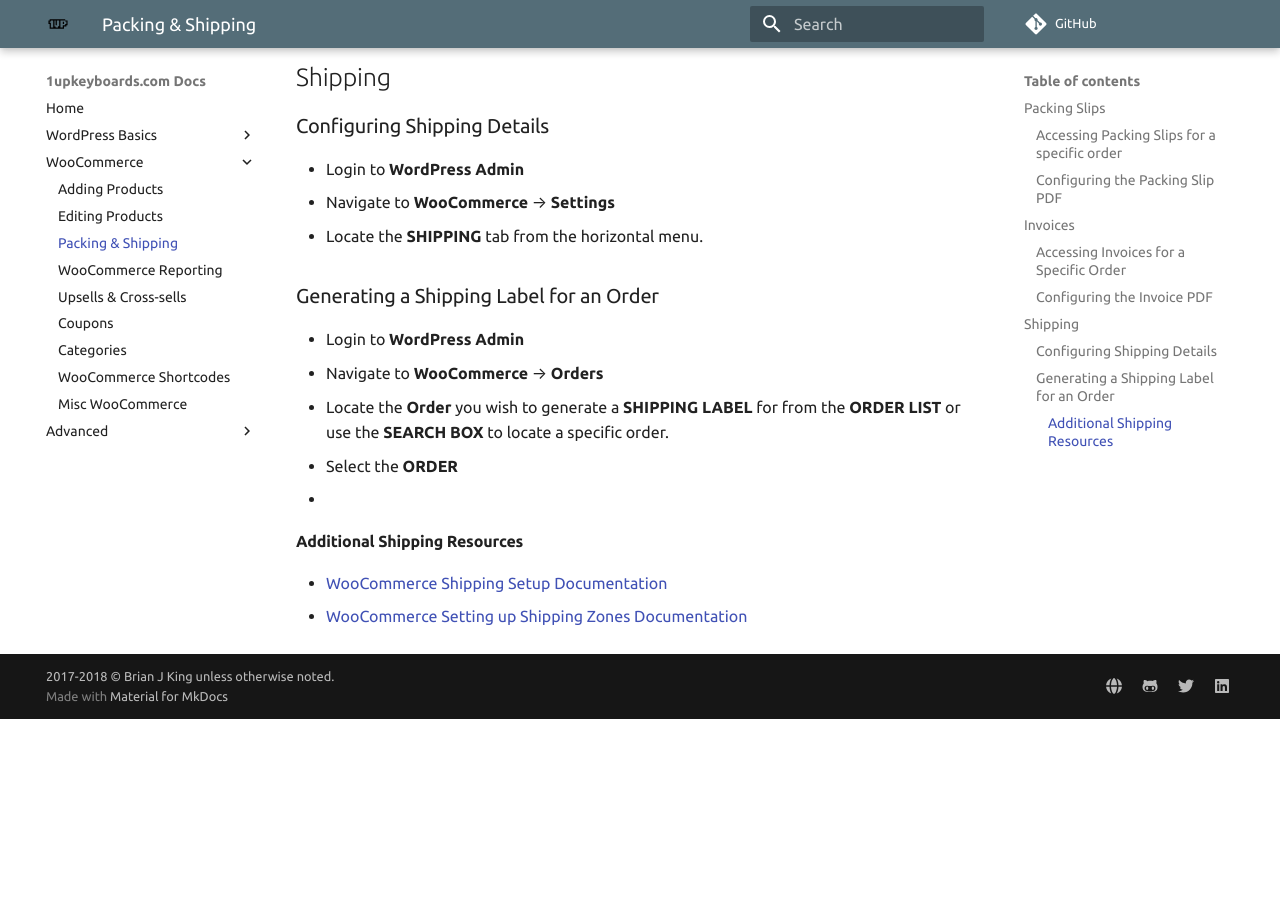
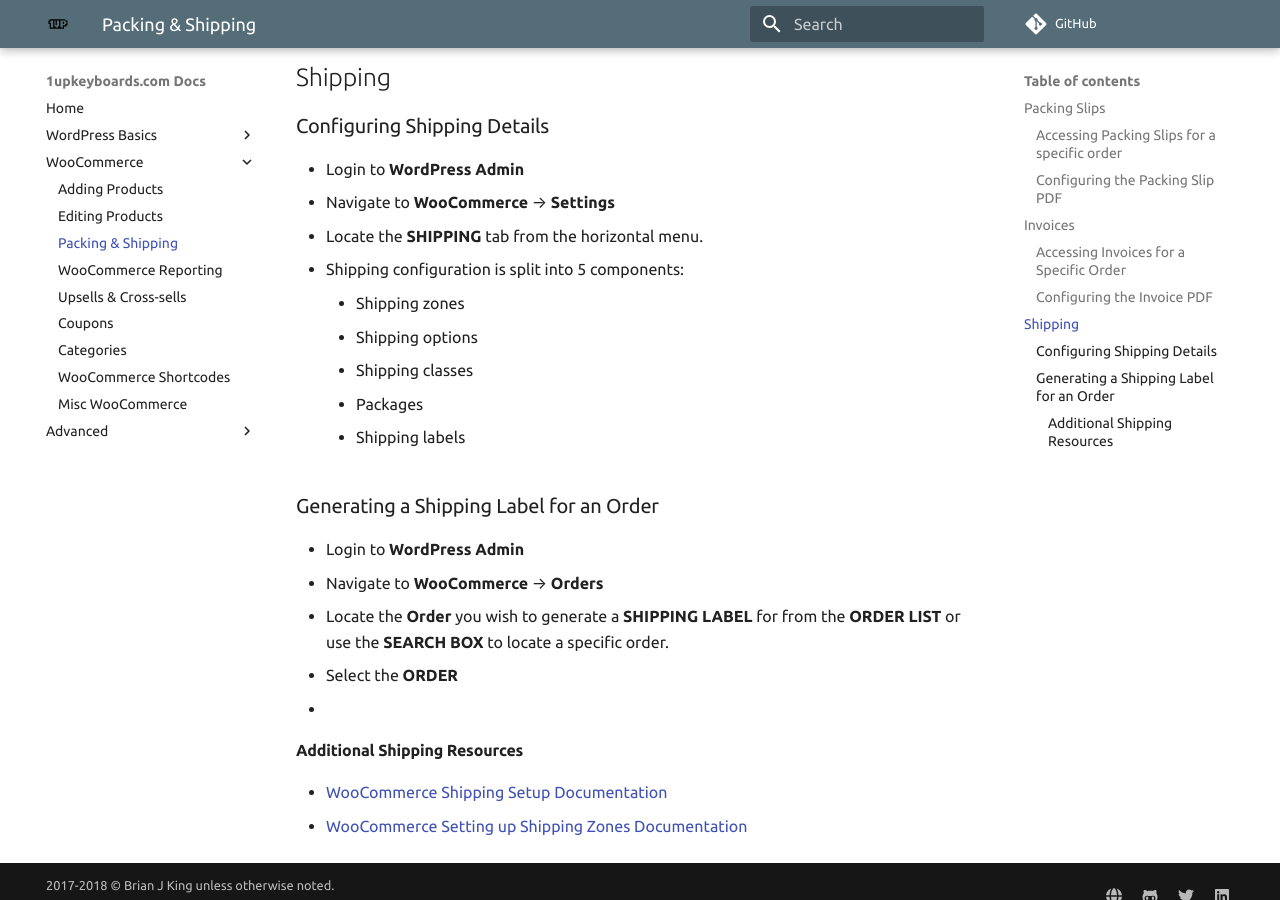
Before and after one commit to brianjking/1upkeyboard-docs, an MkDocs documentation site: the page built from docs/woocommerce/packing-shipping.md, in a window 1280 px wide and 900 px high, scrolled down 1582 px. Built offline with MkDocs 1.6.1 and Material for MkDocs 9.7.7, drawn with Linux system fonts in a browser that asks for light colours; comment, search, counter and statistics services are not loaded; old or Windows-style settings are respelled for this version of MkDocs; before the commit the page ends 2301 px from its top, so only the background shows below that.

Commit message:
further shipping updates

```diff
--- a/docs/woocommerce/packing-shipping.md
+++ b/docs/woocommerce/packing-shipping.md
@@ -46,7 +46,12 @@
 * Login to **WordPress Admin**
 * Navigate to **WooCommerce** --> **Settings**
 * Locate the **SHIPPING** tab from the horizontal menu.
-
+* Shipping configuration is split into 5 components:
+	* Shipping zones
+	* Shipping options
+	* Shipping classes
+	* Packages
+	* Shipping labels
 
 
 ### Generating a Shipping Label for an Order
```
